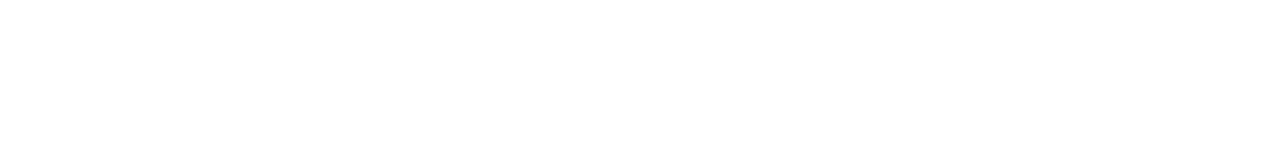
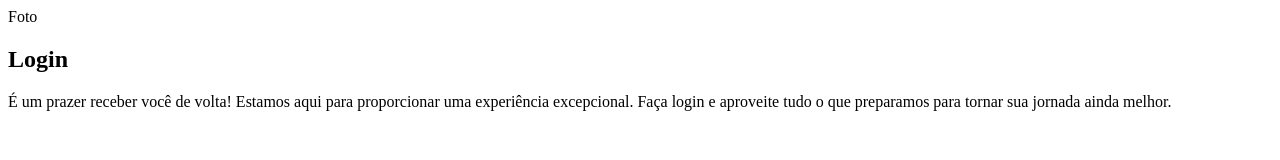
Before and after one commit to nathanhenrick/projeto-login, a plain HTML site: page index.html in a window 1280 px wide. Drawn offline with Linux system fonts and the light colour scheme.

Commit message:
corpo da tela

```diff
--- /dev/null
+++ b/estilos/style.css
@@ -0,0 +1 @@
+@charset "UTF-8";
--- a/index.html
+++ b/index.html
@@ -3,9 +3,27 @@
 <head>
     <meta charset="UTF-8">
     <meta name="viewport" content="width=device-width, initial-scale=1.0">
-    <title>Document</title>
+    <title>Login</title>
+    <link rel="stylesheet" href="estilos/style.css">
 </head>
 <body>
+    <main>
+        <section>
+            <div id="imagem">
+                Foto
+            </div>
+            <div id="formulario">
+                <h1>Login</h1>
+                <p>É um prazer receber você de volta! Estamos aqui para proporcionar uma experiência excepcional. Faça login e aproveite tudo o que preparamos para tornar sua jornada ainda melhor.
+                </p>
+                <form action="login.php" method="post">
+
+
+
+                </form>
+            </div>
+        </section>
+    </main>
 
 </body>
 </html>
```
